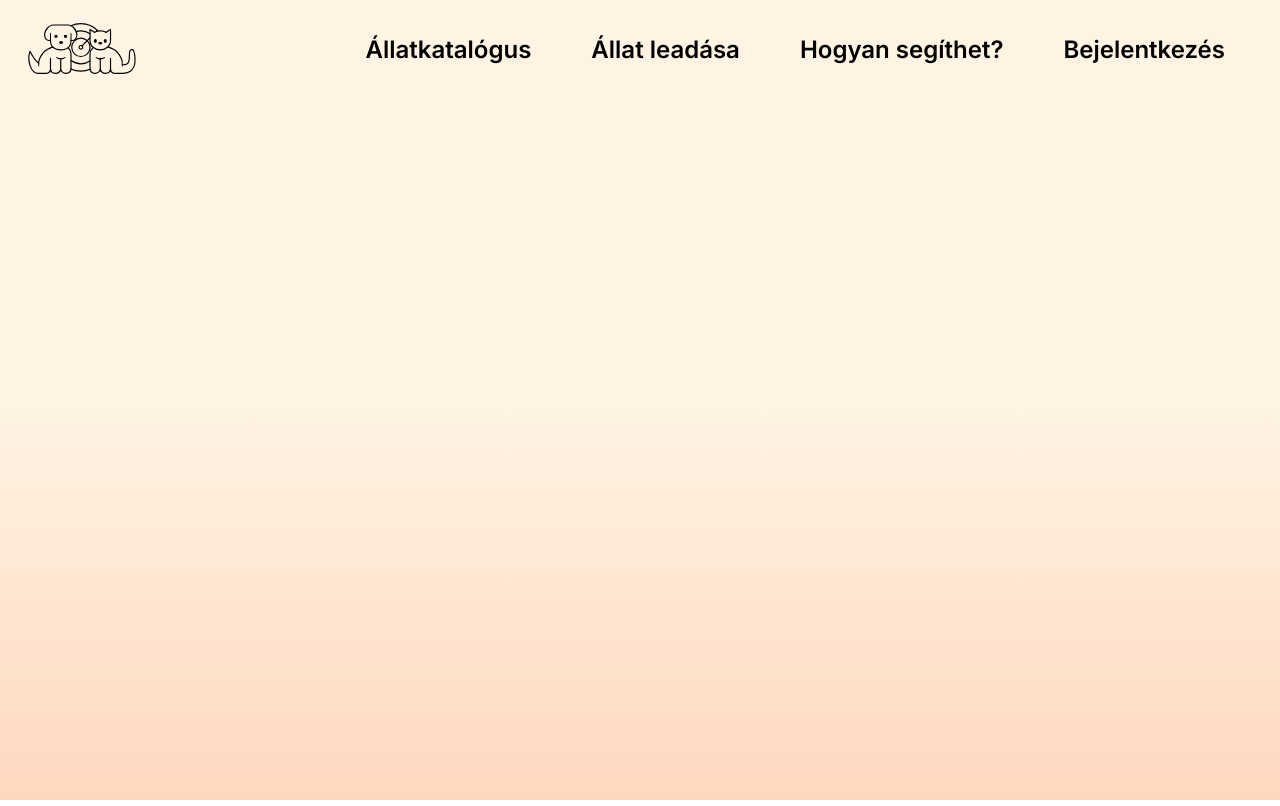
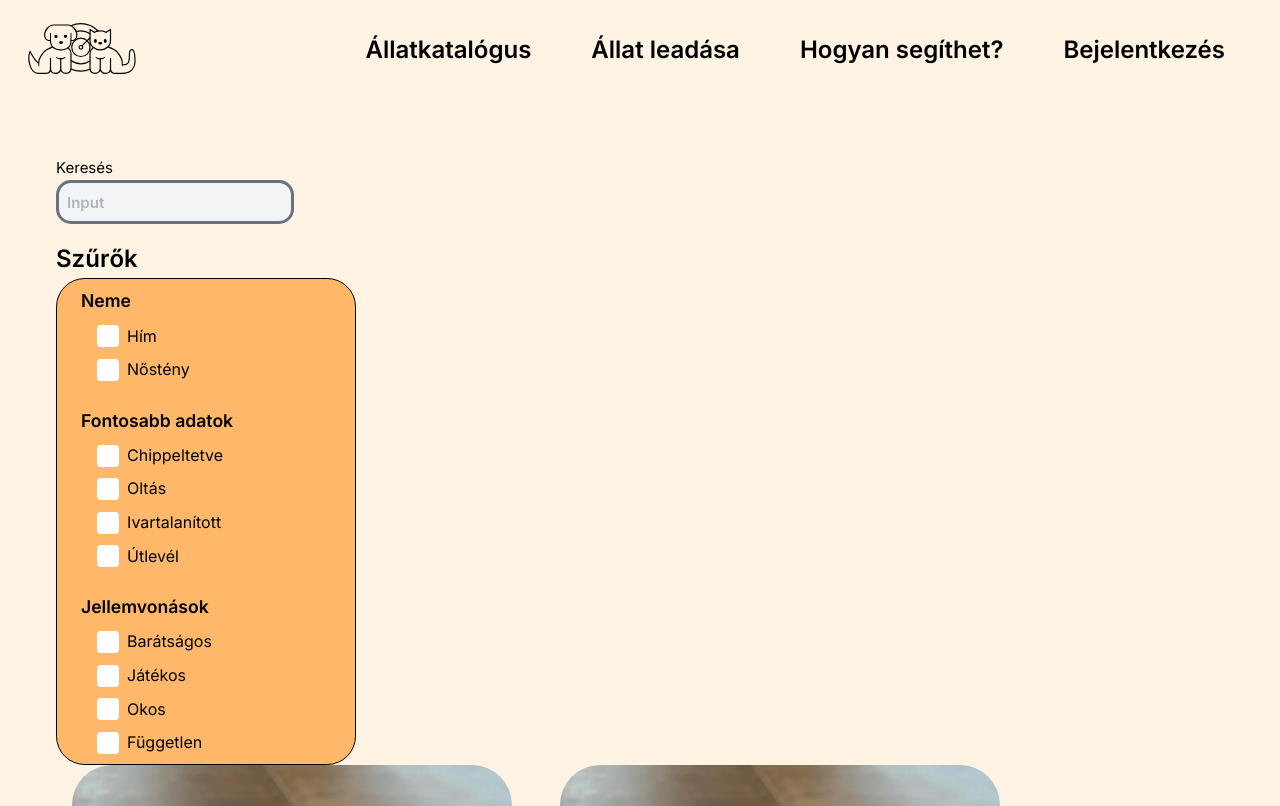
Before and after one commit to Szaszuge/menhely, a Vue app in the folder menhely/: page /petcatalog in a window 1280 px wide. Shown: the top 806 px of the page. Built offline with nearby package versions, Linux system fonts and the light colour scheme.

Commit message:
SCRUM-43 Filter komponens + Állatkatalógus oldal
routeolás, formázás, filler szöveg egyenlőre

```diff
--- /dev/null
+++ b/menhely/src/components/Filter.vue
@@ -0,0 +1,206 @@
+<script setup lang="ts">
+
+</script>
+
+
+<template>
+    <div class="filter-container">
+        <h2 class="filter-title">Szűrők</h2>
+        <div class="bg-orange-300 filter-box">
+            <div class="filter-section">
+                <p class="section-title">Neme</p>
+                <div class="input-group">
+                    <div class="input-row">
+                        <input type="radio" id="him" name="neme" value="him">
+                        <label for="him">Hím</label>
+                    </div>
+                    <div class="input-row">
+                        <input type="radio" id="nosteny" name="neme" value="nosteny">
+                        <label for="nosteny">Nőstény</label>
+                    </div>
+                </div>
+            </div>
+
+            <div class="filter-section">
+                <p class="section-title">Fontosabb adatok</p>
+                <div class="input-group">
+                    <div class="input-row">
+                        <input type="checkbox" id="chip" name="chip" value="chip">
+                        <label for="chip">Chippeltetve</label>
+                    </div>
+                    <div class="input-row">
+                        <input type="checkbox" id="oltas" name="oltas" value="oltas">
+                        <label for="oltas">Oltás</label>
+                    </div>
+                    <div class="input-row">
+                        <input type="checkbox" id="ivartalanitott" name="ivartalanitott" value="ivartalanitott">
+                        <label for="ivartalanitott">Ivartalanított</label>
+                    </div>
+                    <div class="input-row">
+                        <input type="checkbox" id="utlevelezett" name="utlevelezett" value="utlevelezett">
+                        <label for="utlevelezett">Útlevél</label>
+                    </div>
+                </div>
+            </div>
+
+            <div class="filter-section">
+                <p class="section-title">Jellemvonások</p>
+                <div class="input-group">
+                    <div class="input-row">
+                        <input type="checkbox" id="baratsagos" name="baratsagos" value="baratsagos">
+                        <label for="baratsagos">Barátságos</label>
+                    </div>
+                    <div class="input-row">
+                        <input type="checkbox" id="jatekos" name="jatekos" value="jatekos">
+                        <label for="jatekos">Játékos</label>
+                    </div>
+                    <div class="input-row">
+                        <input type="checkbox" id="okos" name="okos" value="okos">
+                        <label for="okos">Okos</label>
+                    </div>
+                    <div class="input-row">
+                        <input type="checkbox" id="fuggetlen" name="fuggetlen" value="fuggetlen">
+                        <label for="fuggetlen">Független</label>
+                    </div>
+                </div>
+            </div>
+        </div>
+    </div>
+</template>
+
+<style scoped>
+.filter-container {
+    min-width: 300px;
+    user-select: none;
+    -webkit-user-select: none;
+    -moz-user-select: none;
+    -ms-user-select: none;
+}
+
+.filter-title {
+    margin-top: 1rem;
+    font-size: 1.5rem;
+    font-weight: 600;
+}
+
+.filter-box {
+    padding: 0.5rem 1.5rem;
+    border: 1.5px solid black;
+    border-radius: 1.8rem;
+    display: flex;
+    flex-direction: column;
+    gap: 1.5rem;
+}
+
+.filter-section {
+    display: flex;
+    flex-direction: column;
+    gap: 0.5rem;
+}
+
+.section-title {
+    font-size: 1.1rem;
+    font-weight: 600;
+}
+
+.input-group {
+    display: flex;
+    flex-direction: column;
+    gap: 0.5rem;
+    padding-left: 1rem;
+}
+
+.input-row {
+    display: flex;
+    align-items: center;
+    gap: 0.5rem;
+    transition: transform 0.2s ease;
+    user-select: none;
+    -webkit-user-select: none;
+    -moz-user-select: none;
+    -ms-user-select: none;
+}
+
+.input-row:hover {
+    transform: translateX(5px);
+}
+
+
+input[type="checkbox"] {
+    appearance: none;
+    -webkit-appearance: none;
+    width: 22px;
+    height: 22px;
+    cursor: pointer;
+    background: white;
+    border-radius: 4px;
+    position: relative;
+}
+
+input[type="checkbox"]:checked {
+    background: white;
+}
+
+input[type="checkbox"]:checked::before {
+    content: '';
+    position: absolute;
+    left: 8px;
+    top: 4px;
+    width: 6px;
+    height: 12px;
+    border: solid #fed7aa;
+    border-width: 0 2px 2px 0;
+    transform: rotate(45deg);
+}
+
+
+input[type="radio"] {
+    appearance: none;
+    -webkit-appearance: none;
+    -moz-appearance: none;
+    width: 22px;
+    height: 22px;
+    cursor: pointer;
+    background: white;
+    border-radius:  4px;
+    position: relative;
+}
+
+input[type="radio"]:checked {
+    background: white;
+}
+
+input[type="radio"]:checked::before {
+    content: '';
+    position: absolute;
+    left: 8px;
+    top: 4px;
+    width: 6px;
+    height: 12px;
+    border: solid #fed7aa;
+    border-width: 0 2px 2px 0;
+    transform: rotate(45deg);
+}
+
+
+input[type="radio"]:checked + label {
+    font-weight: 600;
+    transform: scale(1.02);
+    transition: all 0.2s ease;
+}
+
+input[type="checkbox"]:checked + label {
+    font-weight: 600;
+    transform: scale(1.02);
+    transition: all 0.2s ease;
+}
+
+label {
+    cursor: pointer;
+    font-size: 1rem;
+    user-select: none;
+    -webkit-user-select: none;
+    -moz-user-select: none;
+    -ms-user-select: none;
+}
+</style>
--- a/menhely/src/components/Navbar.vue
+++ b/menhely/src/components/Navbar.vue
@@ -42,7 +42,7 @@ import { RouterLink } from 'vue-router';
         </RouterLink>
     </div>
     <div id="right">
-        <RouterLink to="/" class="link">Állatkatalógus</RouterLink>
+        <RouterLink to="/petcatalog" class="link">Állatkatalógus</RouterLink>
         <RouterLink to="/" class="link">Állat leadása</RouterLink>
         <RouterLink to="/" class="link">Hogyan segíthet?</RouterLink>
         <RouterLink to="/login" class="link">Bejelentkezés</RouterLink>
--- a/menhely/src/router/index.js
+++ b/menhely/src/router/index.js
@@ -18,6 +18,12 @@ const router = createRouter({
       path: '/register',
       name: 'register',
       component: () => import('../views/RegisterView.vue')
+    },
+
+    {
+      path: '/petcatalog',
+      name: 'petcatalog',
+      component: () => import('../views/PetCatalog.vue')
     }
   ],
 })
--- /dev/null
+++ b/menhely/src/views/PetCatalog.vue
@@ -0,0 +1,51 @@
+<script setup lang="ts">
+import Allatcard from '@/components/Allatcard.vue';
+import Filter from '@/components/Filter.vue';
+import CustomInput from '@/components/CustomInput.vue';
+
+let search = '';
+
+</script>
+
+<template>
+
+    <div id="petcatalog">
+        <div id="searchID">
+            <p>Keresés</p>
+            <CustomInput v-model="search" />
+            <Filter/>
+        </div>
+
+        <div id="petcards">
+            <allatcard/>
+            <allatcard/>
+            <allatcard/>
+            <allatcard/>
+            <allatcard/>
+            <allatcard/>
+        </div>
+
+    </div>
+
+</template>
+
+<style scoped>
+
+#petcards{
+  display: flex;
+  flex-flow: row wrap;
+  max-width: 75vw;
+  gap: 3rem;
+  justify-content: center;
+}
+#petcatalog{
+    display: flex;
+    flex-flow: row wrap;
+    align-items: center;
+    justify-content: space-between;
+    padding: 3.5rem;
+}
+#searchID{
+    align-self: flex-start;
+}
+</style>
```
